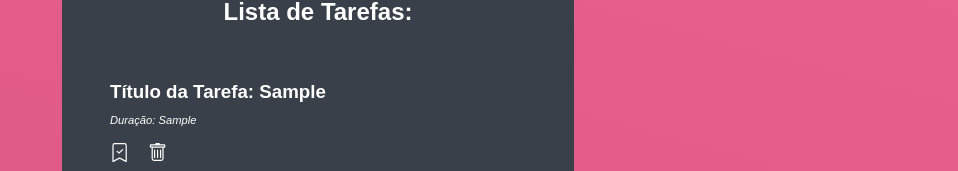
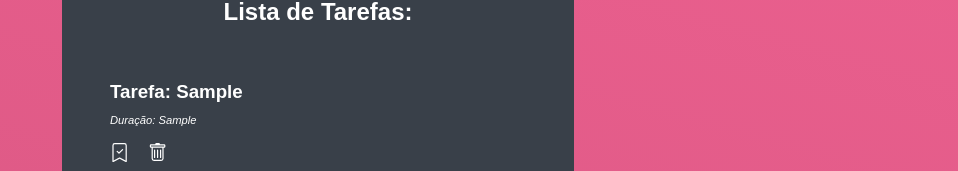
Before and after one commit to ernestopcaraujo/projectFirstReact, a React (Create React App) app in the folder first-react/: page / in a window 1280 px wide. Both pictures are taken after typing "Sample", "Sample" into the empty fields and a click on the input "Criar Tarefa". Shown: the part 356-527 px from the top of the page, without its empty margins (322-1280 px from the left). Built offline with nearby package versions, Linux system fonts and the light colour scheme; no server answers; data requests are answered from the project's data file.

Commit message:
feat: changed task label

```diff
--- a/first-react/src/App.js
+++ b/first-react/src/App.js
@@ -171,7 +171,7 @@ function App() {
         {todos.map((todo)=>(
           <div className='todo' key={todo.id}>
             {/* implemenatação de uma classe de estilo dinâmica no h3 */}
-            <h3 className={todo.done ? "todo-done" : ""}>Título da Tarefa: {todo.title}</h3>
+            <h3 className={todo.done ? "todo-done" : ""}>Tarefa: {todo.title}</h3>
             <p>Duração: {todo.time}</p>
             <div className='actions'>
               <span onClick={()=>handleEdit(todo)}>
```
